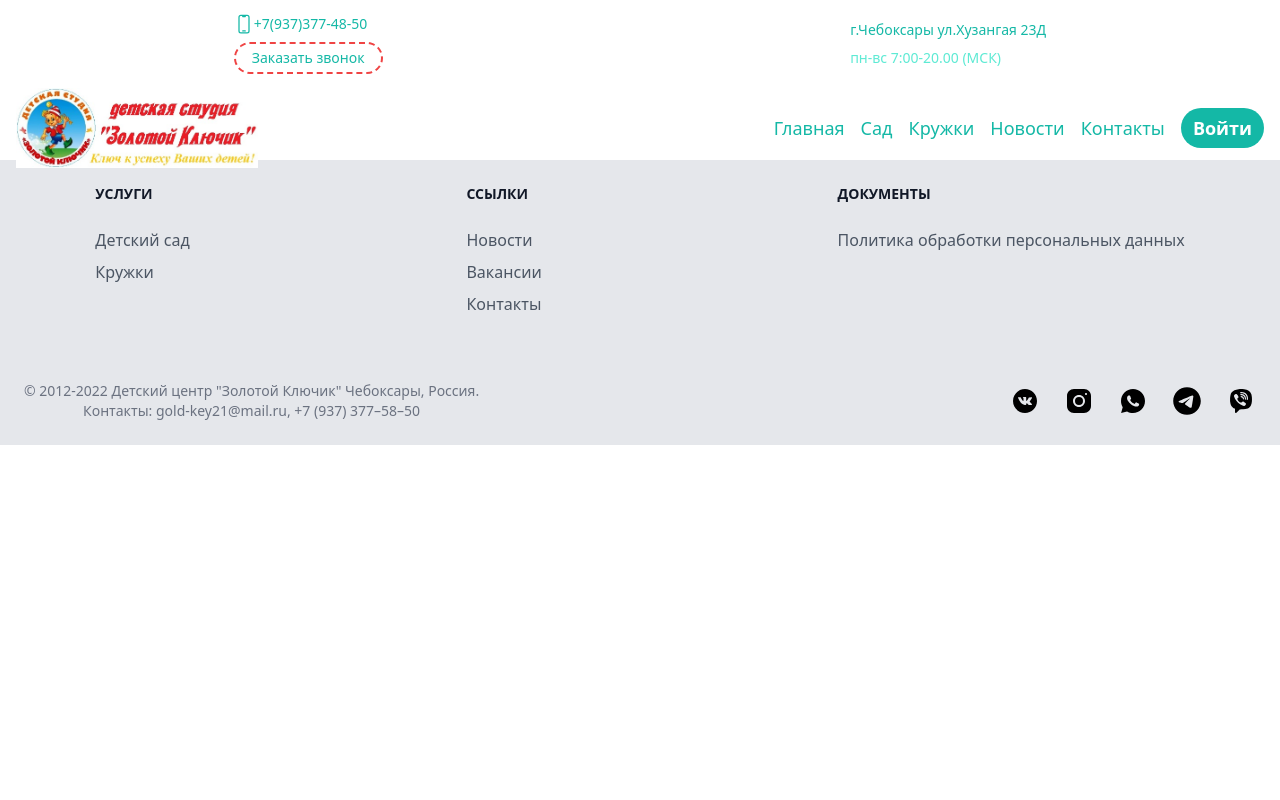
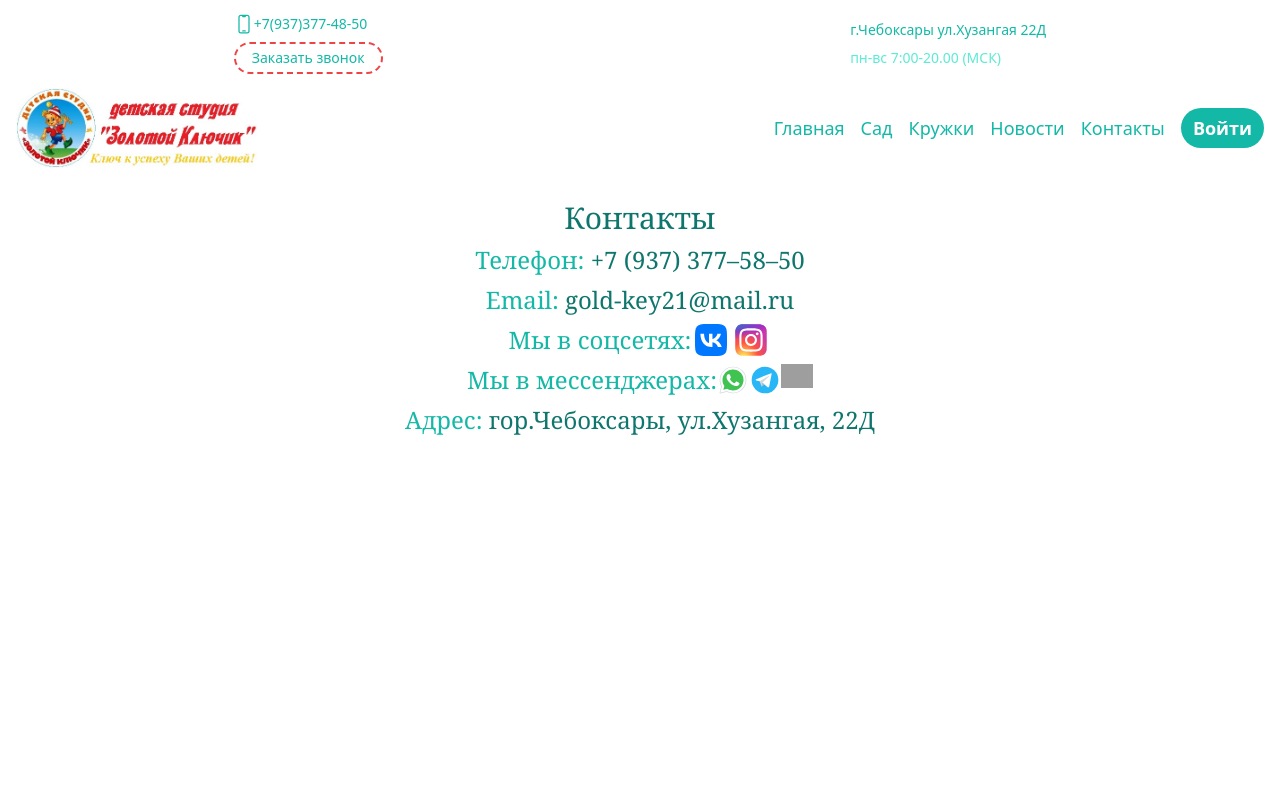
Before and after one commit to dcontm/gold-key-nuxt, a Nuxt app: page /kontakty in a window 1280 px wide. Shown: the top 800 px of the page. Built offline with nearby package versions, Linux system fonts and the light colour scheme; grey boxes are pictures that could not be loaded.

Commit message:
page kontakty/

```diff
--- a/components/Banner.vue
+++ b/components/Banner.vue
@@ -10,7 +10,7 @@
       <button class="border-red-500 border-dashed border-2 rounded-full hover:border-solid px-4 py-1 ">Заказать звонок</button>
     </div>
     <div>
-      <p class="py-2">г.Чебоксары ул.Хузангая 23Д </p>
+      <p class="py-2">г.Чебоксары ул.Хузангая 22Д </p>
       <p class="text-teal-300">пн-вс 7:00-20.00 (МСК) </p>
     </div>
   </div>
--- a/pages/detskij-sadik.vue
+++ b/pages/detskij-sadik.vue
@@ -2,7 +2,9 @@
   <div>
     <banner />
     <navigation />
-    <div></div>
+    <div class="text-center font-serif mt-10">
+      <span class="text-3xl text-teal-700">Детский сад</span>
+    </div>
     <footer-bar />
   </div>
 </template>
--- a/pages/kontakty.vue
+++ b/pages/kontakty.vue
@@ -2,7 +2,34 @@
   <div>
     <banner />
     <navigation />
-    <div></div>
+    <div class="text-center font-serif mt-10">
+      <span class="text-3xl text-teal-700">Контакты</span>
+      <p class="text-2xl my-2 text-teal-500">Телефон: <a href="tel:+7-937-377–58–50" class="text-teal-700">+7 (937) 377–58–50</a></p>
+      <p class="text-2xl my-2 text-teal-500">Email: <a href="mailto:gold-key21@mail.ru" class="text-teal-700">gold-key21@mail.ru</a></p>
+      <p class="flex text-2xl my-2 text-teal-500 justify-center">Мы в соцсетях:
+        <a href="#" class="px-1">
+          <img src="@/static/vk-logo.svg" class="w-8 hover:w-10">
+        </a>
+        <a href="#" class="px-1">
+          <img src="@/static/instagram-logo.svg" class="w-8 hover:w-10">
+        </a>
+      </p>
+      <p class="flex text-2xl my-2 text-teal-500 justify-center">Мы в мессенджерах:
+        <a href="#">
+          <img src="@/static/whats_app.svg" class="w-8 hover:w-10">
+        </a>
+        <a href="#">
+          <img src="@/static/telegram.svg" class="w-8 hover:w-10">
+        </a>
+        <a href="#">
+          <img src="@/static/viber.svg" class="w-8 hover:w-10">
+        </a>
+      </p>
+      <p class="text-2xl my-2 text-teal-500">Адрес: <span class="text-teal-700">гор.Чебоксары, ул.Хузангая, 22Д</span></p>
+      <div class="flex justify-center py-5">
+        <iframe class="w-full h-[300px] md:w-[700px] md:h-[400px] lg:w-[800px] lg:h-[400px]" src="https://yandex.ru/map-widget/v1/?um=constructor%3Ad2eb8ecb94c20bde80006bf567b8ccfaaae399bb32c6538ab168fa5b574daf92&amp;source=constructor" frameborder="0"></iframe>
+      </div>
+    </div>
     <footer-bar />
   </div>
 </template>
```
